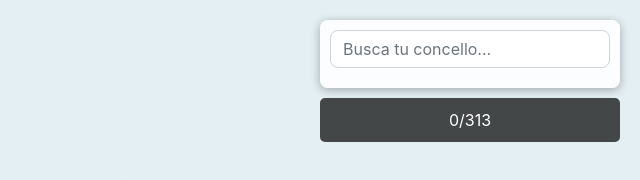
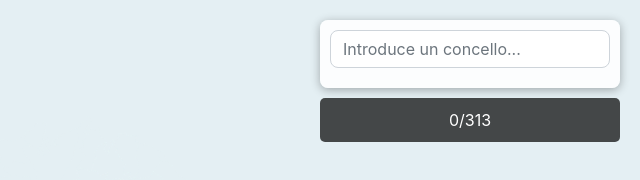
Before and after one commit to moronbandin/concelhos, a plain HTML site: page index.html in a window 1280 px wide. Shown: the full height of the page, 640-1280 px from the left. Drawn offline with nearby package versions, Linux system fonts and the light colour scheme.

Commit message:
Actualizar index.html

```diff
--- a/index.html
+++ b/index.html
@@ -16,7 +16,7 @@
     </div>
 
     <div id="search-container">
-        <input type="text" id="concellos-search" class="form-control" placeholder="Busca tu concello...">
+        <input type="text" id="concellos-search" class="form-control" placeholder="Introduce un concello...">
             <div id="contador-concellos">0/313</div>
 
     </div>
```
